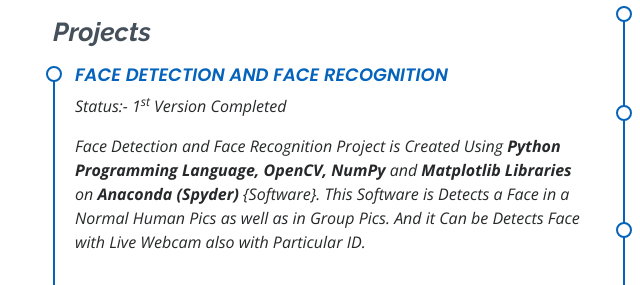
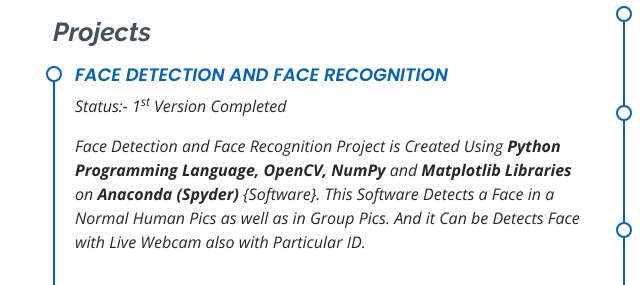
Before and after one commit to jaypatel15406/jaypatel15406.github.io, a plain HTML site: page index.html in a window 1280 px wide. Shown: the part 3444-3729 px from the top of the page, 82-722 px from the left. Drawn offline with nearby package versions, Linux system fonts and the light colour scheme.

Commit message:
Solved Typo Mistakes in index.html

```diff
--- a/index.html
+++ b/index.html
@@ -318,7 +318,7 @@ Beginner Level Experience of Building Voice Applications like <b>Amazon Alexa Sk
             <div class="resume-item">
               <h4>Face Detection and Face Recognition</h4>
               <p><em>Status:- 1<sup>st</sup> Version Completed</em></p>
-              <p>Face Detection and Face Recognition Project is Created Using <b>Python Programming Language, OpenCV, NumPy</b> and <b>Matplotlib Libraries</b> on <b>Anaconda (Spyder)</b> <i>{Software}</i>. This Software is Detects a Face in a Normal Human Pics as well as in Group Pics. And it Can be Detects Face with Live Webcam also with Particular ID.</p>
+              <p>Face Detection and Face Recognition Project is Created Using <b>Python Programming Language, OpenCV, NumPy</b> and <b>Matplotlib Libraries</b> on <b>Anaconda (Spyder)</b> <i>{Software}</i>. This Software Detects a Face in a Normal Human Pics as well as in Group Pics. And it Can be Detects Face with Live Webcam also with Particular ID.</p>
             </div>
             <div class="resume-item">
               <h4>Automatic Mapping of Sheets</h4>
```
